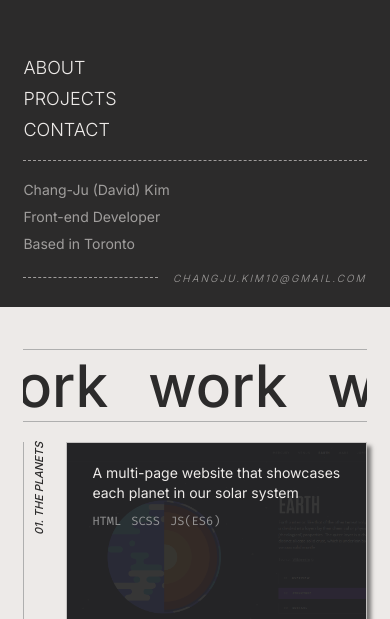
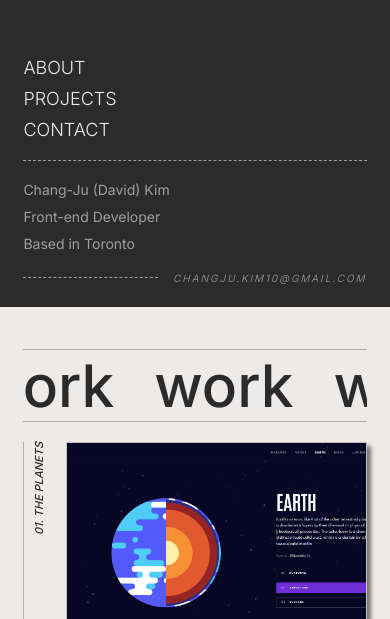
Before and after one commit to cjoak1028/portfolio-v1, a React (Create React App) app: page / in a window 390 px wide. Shown: the part 1381-2000 px from the top of the page. Built offline with nearby package versions, Linux system fonts and the light colour scheme.

Commit message:
Changed mobile view design for projects section

```diff
--- a/src/components/Projects/Projects.module.css
+++ b/src/components/Projects/Projects.module.css
@@ -10,7 +10,7 @@
 }
 
 .project:not(:last-child) {
-    margin-bottom: clamp(3rem, 10vw, 20rem);
+    margin-bottom: clamp(4rem, 10vw, 20rem);
 }
 
 .project h3 {
@@ -26,17 +26,17 @@
 
 .flex-container {
     width: 90%;
-    position: relative;
-    height: clamp(25rem, 40vw, 50rem);
+    height: clamp(40rem, 40vw, 50rem);
     border: 1px solid rgba(158, 158, 158, 0.51);
     box-shadow: 4px 4px 4px 0px rgba(0, 0, 0, 0.5);
+    display: flex;
+    flex-direction: column;
 }
 
 .project__img {
     background-size: cover;
     background-position: center;
-    position: absolute;
-    height: 100%;
+    height: 60%;
     width: 100%;
 }
 
@@ -58,11 +58,10 @@
 }
 
 .project__text {
-    background-color: rgba(38, 38, 38, 0.926);
+    background-color: var(--c-main);
     color: var(--c-bg);
     padding: 2rem clamp(2.5rem, 3vw, 4rem);
-    position: absolute;
-    height: 100%;
+    height: 40%;
     width: 100%;
     display: flex;
     flex-direction: column;
@@ -92,7 +91,6 @@
     display: flex;
     width: 100%;
     justify-content: left;
-    margin-bottom: 2rem;
 }
 
 .project__tech li:not(:last-child) {
@@ -103,7 +101,6 @@
     display: flex;
     list-style: none;
     justify-content: right;
-    margin-top: 1rem;
 }
 
 .project__link {
@@ -129,8 +126,6 @@
 
 @media only screen and (min-width: 43.75em) {
     .flex-container {
-        background-image: none;
-        display: flex;
         flex-direction: row;
         height: auto;
     }
@@ -140,6 +135,7 @@
         margin-bottom: 0;
         display: block;
         position: static;
+        height: 100%;
     }
 
     .project__text {
```
